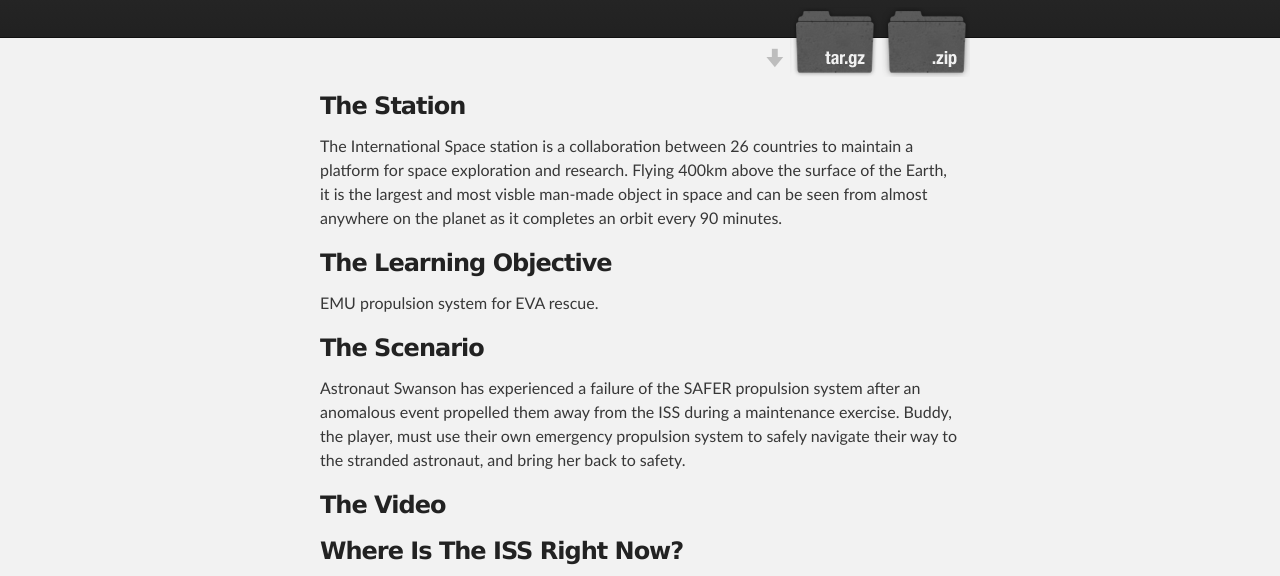
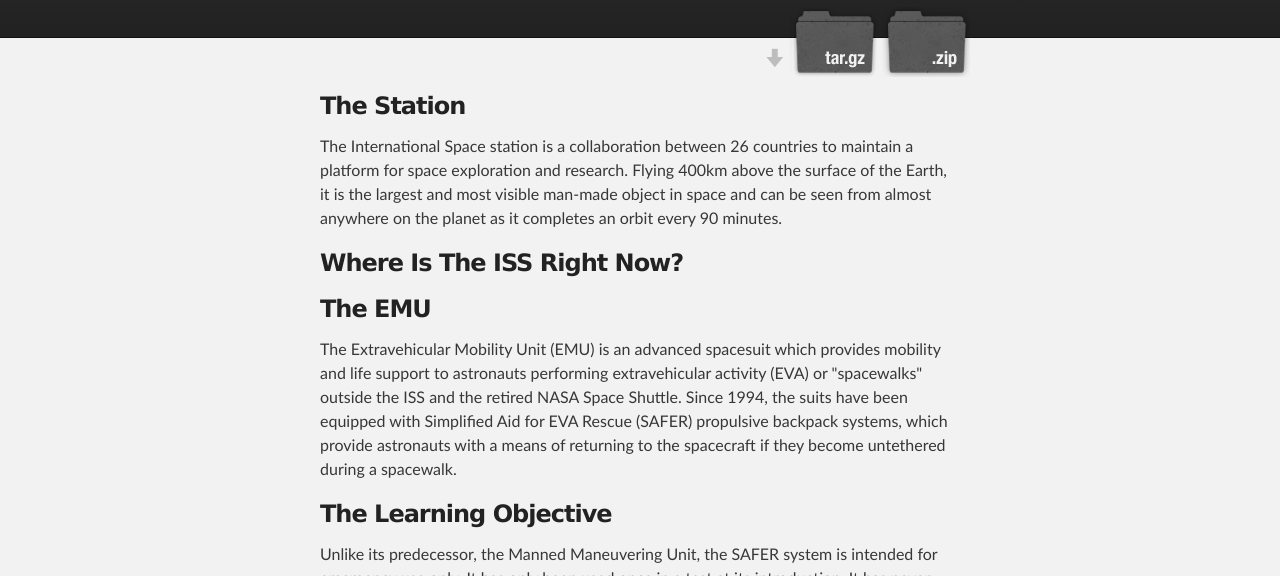
Before and after one commit to jtrinity/ISS, a plain HTML site: page index.html in a window 1280 px wide. Shown: the part 199-775 px from the top of the page. Drawn offline with Linux system fonts and the light colour scheme.

Commit message:
Create gh-pages branch via GitHub

```diff
--- a/index.html
+++ b/index.html
@@ -34,30 +34,37 @@
         <h3>
 <a id="the-station" class="anchor" href="#the-station" aria-hidden="true"><span aria-hidden="true" class="octicon octicon-link"></span></a>The Station</h3>
 
-<p>The International Space station is a collaboration between 26 countries to maintain a platform for space exploration and research. Flying 400km above the surface of the Earth, it is the largest and most visble man-made object in space and can be seen from almost anywhere on the planet as it completes an orbit every 90 minutes.</p>
+<p>The International Space station is a collaboration between 26 countries to maintain a platform for space exploration and research. Flying 400km above the surface of the Earth, it is the largest and most visible man-made object in space and can be seen from almost anywhere on the planet as it completes an orbit every 90 minutes.</p>
+
+<h3>
+<a id="where-is-the-iss-right-now" class="anchor" href="#where-is-the-iss-right-now" aria-hidden="true"><span aria-hidden="true" class="octicon octicon-link"></span></a>Where Is The ISS Right Now?</h3>
+
+
+
+<h3>
+<a id="the-emu" class="anchor" href="#the-emu" aria-hidden="true"><span aria-hidden="true" class="octicon octicon-link"></span></a>The EMU</h3>
+
+<p>The Extravehicular Mobility Unit (EMU) is an advanced spacesuit which provides mobility and life support to astronauts performing extravehicular activity (EVA) or "spacewalks" outside the ISS and the retired NASA Space Shuttle. Since 1994, the suits have been equipped with Simplified Aid for EVA Rescue (SAFER) propulsive backpack systems, which provide astronauts with a means of returning to the spacecraft if they become untethered during a spacewalk. </p>
 
 <h3>
 <a id="the-learning-objective" class="anchor" href="#the-learning-objective" aria-hidden="true"><span aria-hidden="true" class="octicon octicon-link"></span></a>The Learning Objective</h3>
 
-<p>EMU propulsion system for EVA rescue.</p>
+<p>Unlike its predecessor, the Manned Maneuvering Unit, the SAFER system is intended for emergency use only. It has only been used once in a test at its introduction. It has never been used in a live emergency, nor has it been purposed for operations other than self-rescue. In this simulation, an astronaut is presented with a situation in which they must re-purpose their SAFER system to rescue a fellow space-walker. This operation will help users learn about the ISS and the dangers astronauts face while performing EVA.</p>
 
 <h3>
 <a id="the-scenario" class="anchor" href="#the-scenario" aria-hidden="true"><span aria-hidden="true" class="octicon octicon-link"></span></a>The Scenario</h3>
 
-<p>Astronaut Swanson has experienced a failure of the SAFER propulsion system after an anomalous event propelled them away from the ISS during a maintenance exercise. Buddy, the player, must use their own emergency propulsion system to safely navigate their way to the stranded astronaut, and bring her back to safety.</p>
+<p>Astronaut Swanson has experienced a failure of the SAFER propulsion system after an anomalous event propelled her away from the ISS during a maintenance exercise. Buddy, the player, must use their own emergency propulsion system to safely navigate their way to the stranded astronaut, and bring her back to safety.</p>
 
 <h3>
-<a id="the-video" class="anchor" href="#the-video" aria-hidden="true"><span aria-hidden="true" class="octicon octicon-link"></span></a>The Video</h3>
+<a id="the-simulation" class="anchor" href="#the-simulation" aria-hidden="true"><span aria-hidden="true" class="octicon octicon-link"></span></a>The Simulation</h3>
 
 
 
 <h3>
-<a id="where-is-the-iss-right-now" class="anchor" href="#where-is-the-iss-right-now" aria-hidden="true"><span aria-hidden="true" class="octicon octicon-link"></span></a>Where Is The ISS Right Now?</h3>
+<a id="vr-and-the-future-in-space" class="anchor" href="#vr-and-the-future-in-space" aria-hidden="true"><span aria-hidden="true" class="octicon octicon-link"></span></a>VR And The Future In Space</h3>
 
-<script type="text/javascript" src="http://www.satflare.com/export/xvsft.asp?k=1&q=25544&w=500&h=300&z=2"></script>
-
-
-
+<p>Currently, astronauts complete their first spacewalk in a VR lab. EVA is inherently dangerous, and it pays to have as much experience as possible under the belt before setting foot outside the Space Station. In the future, that danger could be eliminated through the use of remotely-controlled robots. Equipped with pressure and temperature-sensitive touch, they could be operated with sophisticated motor control by astronauts from within the ISS for inspection and delicate maintenance. Additionally, small camera drones could be used with VR to provide a spacewalk experience for non-astronauts in space education and outreach programs.</p>
 
 <h3>
 <a id="acknowledgements" class="anchor" href="#acknowledgements" aria-hidden="true"><span aria-hidden="true" class="octicon octicon-link"></span></a>Acknowledgements</h3>
```
Also changed, not shown: params.json (+1 -1 lines).
